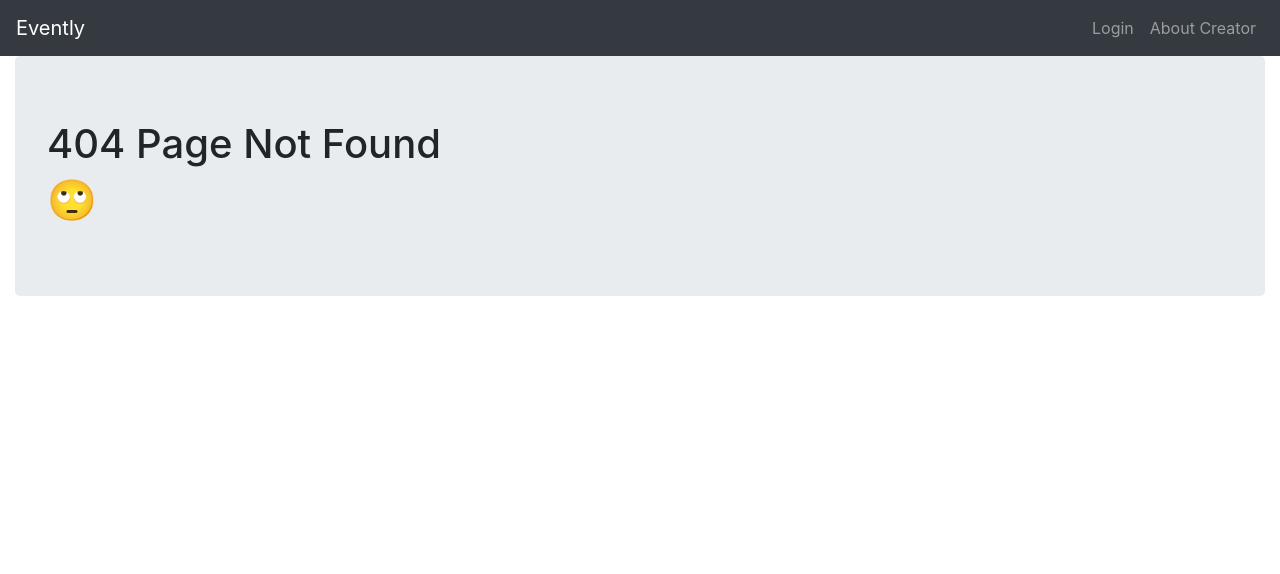
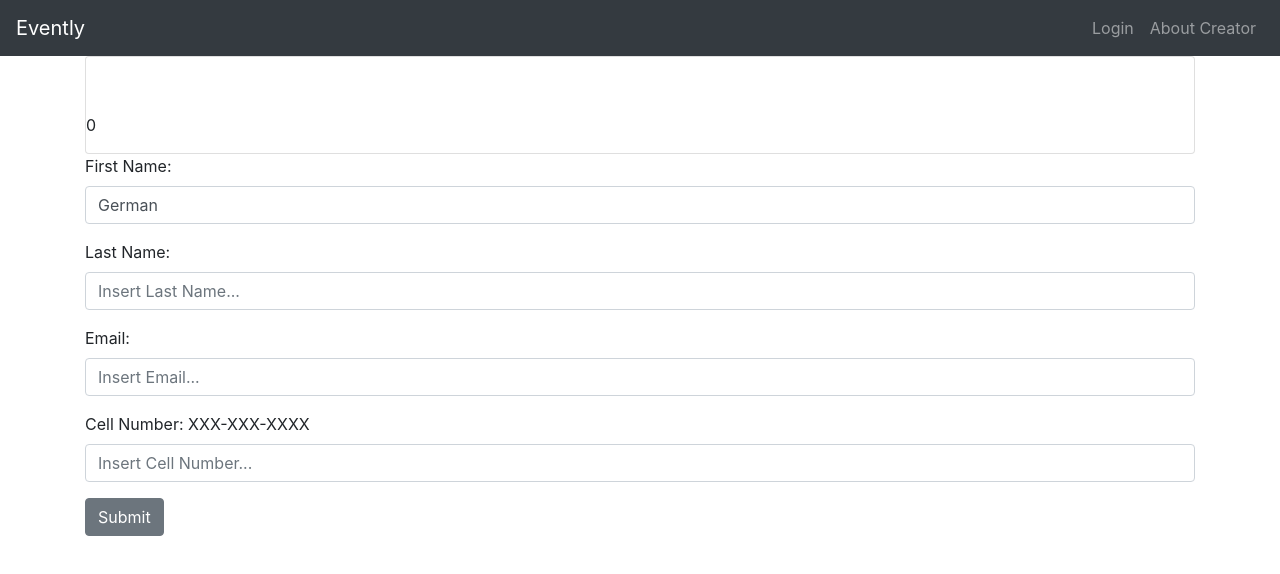
Before and after one commit to germangamboa95/Eventler, a React (Create React App) app in the folder client/: page /joinEvent/1 in a window 1280 px wide. Before the commit this address had no page. Shown: the top 574 px of the page. Built offline with nearby package versions, Linux system fonts and the light colour scheme; no server answers.

Commit message:
people can now sign up for events

```diff
--- a/client/src/App.js
+++ b/client/src/App.js
@@ -7,7 +7,7 @@
 import ls from "./services/localStorage";
 import { Container } from "reactstrap";
 import { withRouter } from "react-router-dom";
-
+import EventSignUp from "./pages/eventSignUp";
 class App extends Component {
   state = {
     loggedIn: ls.useToken() ? true : false,
@@ -41,6 +41,17 @@
               )}
             />
             <Route
+              path="/joinEvent/:id"
+              render={(routeProps) => (
+                <EventSignUp
+                  {...routeProps}
+                  {...this.state}
+                  updateLoginState={this.updateLoginState}
+                  updateUserData={this.updateUserData}
+                />
+              )}
+            />
+            <Route
               exact
               path="/"
               render={routeProps => (
--- /dev/null
+++ b/client/src/components/EventInfoDisplay/eventInfoDisplay.js
@@ -0,0 +1,17 @@
+import React from "react";
+import {Card } from "reactstrap";
+const EventInfoDisplay = props => {
+  return (
+    <Card>
+      <h2>{props.event_name}</h2>
+      <p>{props.event_location}</p>
+      <p>{props.event_date}</p>
+      <p>{props.event_time}</p>
+      <p>
+        {props.event_signed_up ? props.event_signed_up.length : 0}
+      </p>
+    </Card>
+  );
+};
+
+export default EventInfoDisplay;
--- /dev/null
+++ b/client/src/components/EventInfoDisplay/index.js
@@ -0,0 +1 @@
+export {default} from './eventInfoDisplay';
--- a/client/src/components/navbar/navbar.js
+++ b/client/src/components/navbar/navbar.js
@@ -49,6 +49,19 @@
             </NavLink>
           </Nav>
         );
+      } else if(this.props.location.pathname === '/joinEvent'){
+
+        return (
+          <Nav className="ml-auto" navbar>
+            <Link className="nav-item nav-link" to="/">
+              Home
+            </Link>
+
+            <a className="nav-item nav-link" href="http://germangamboa.com">
+            About Creator
+            </a>
+          </Nav>
+        );
       } else {
         return (
           <Nav className="ml-auto" navbar>
--- /dev/null
+++ b/client/src/pages/eventSignUp/eventSignUp.js
@@ -0,0 +1,63 @@
+import React, { Component } from "react";
+import { Container, Row, Col, Card } from "reactstrap";
+import fetch from "../../services/userServices";
+import UserForm from "../../components/userInfoForm";
+import ls from "../../services/localStorage";
+import { BrowserRouter as Router, Route, Switch } from "react-router-dom";
+import CreateEvent from "../../components/createEvent";
+import DashboardContainer from "../../components/dashBoardContainer";
+import SignUpForm from "../../components/userInfoForm";
+import EventDisplay from '../../components/EventInfoDisplay'
+class EventSignUp extends Component {
+  state = {
+    event_id: this.props.match.params.id,
+    first_name: "German",
+    last_name: "",
+    email: "",
+    cell: ""
+  };
+
+  async componentDidMount() {
+    let response = await fetch.loadEventData(this.state.event_id);
+    response = response.data;
+
+    this.setState(response);
+  }
+
+  handleInputChange = event => {
+    event.persist();
+    let value = event.target.value;
+    const name = event.target.name;
+    this.setState({
+      [name]: value
+    });
+  };
+
+  handleSubmit = async event => {
+    event.preventDefault();
+    event.persist();
+    const dataToSend = {
+      [event.target[0].name] : event.target[0].value,
+      [event.target[1].name] : event.target[1].value,
+      [event.target[2].name] : event.target[2].value,
+      [event.target[3].name] : event.target[3].value
+    }
+    const test = await fetch.newUserForEvent(dataToSend);
+    this.setState(test.data);
+    const eventMsg = await fetch.signUpForEvent(this.state.event_id, test.data._id);
+    console.log(eventMsg)
+  }
+
+
+  render() {
+    console.log(this.state);
+    return (
+      <Container>
+        <EventDisplay {...this.state}/>
+        <SignUpForm {...this.state}   inputChange={this.handleInputChange} handleSubmit={this.handleSubmit}/>
+      </Container>
+    );
+  }
+}
+
+export default EventSignUp;
--- /dev/null
+++ b/client/src/pages/eventSignUp/index.js
@@ -0,0 +1 @@
+export {default} from './eventSignUp';
--- a/client/src/services/userServices.js
+++ b/client/src/services/userServices.js
@@ -12,5 +12,14 @@
     },
     createNewEvent: (id, data) => {
         return Api().post('event/managed/create/event', data)
+    },
+    loadEventData: (id) => {
+        return Api().get(`event/get/event/${id}`)
+    },
+    newUserForEvent: (data) => {
+        return Api().post('/user/user/new', data)
+    },
+    signUpForEvent: (event_id, user_id) => {
+        return Api().post('event/attend/event', {event_id, user_id})
     }
 }
```
Also changed, not shown: 2 other files (tests, documents, lock files or other folders). Lines whose indentation alone changed are shown as unchanged.
